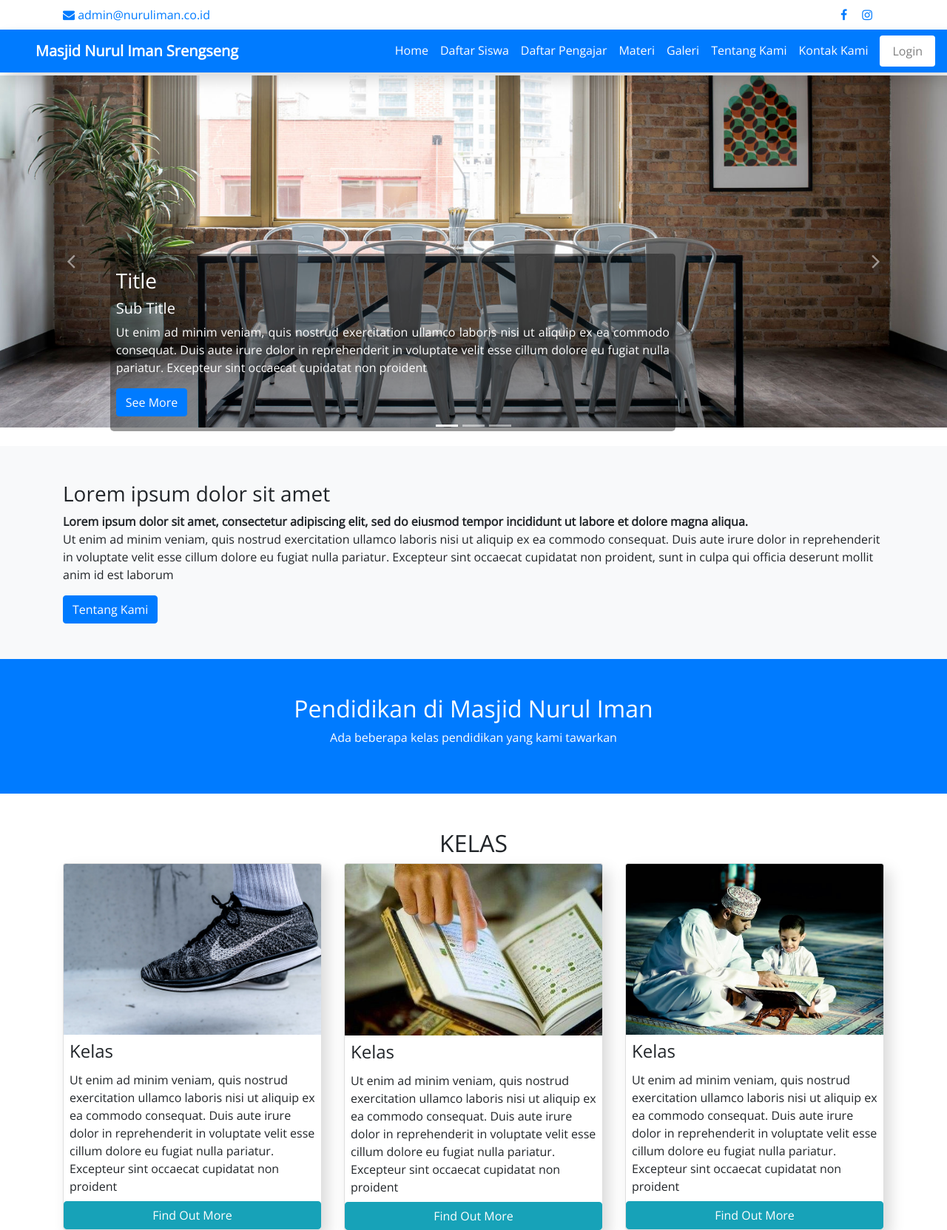
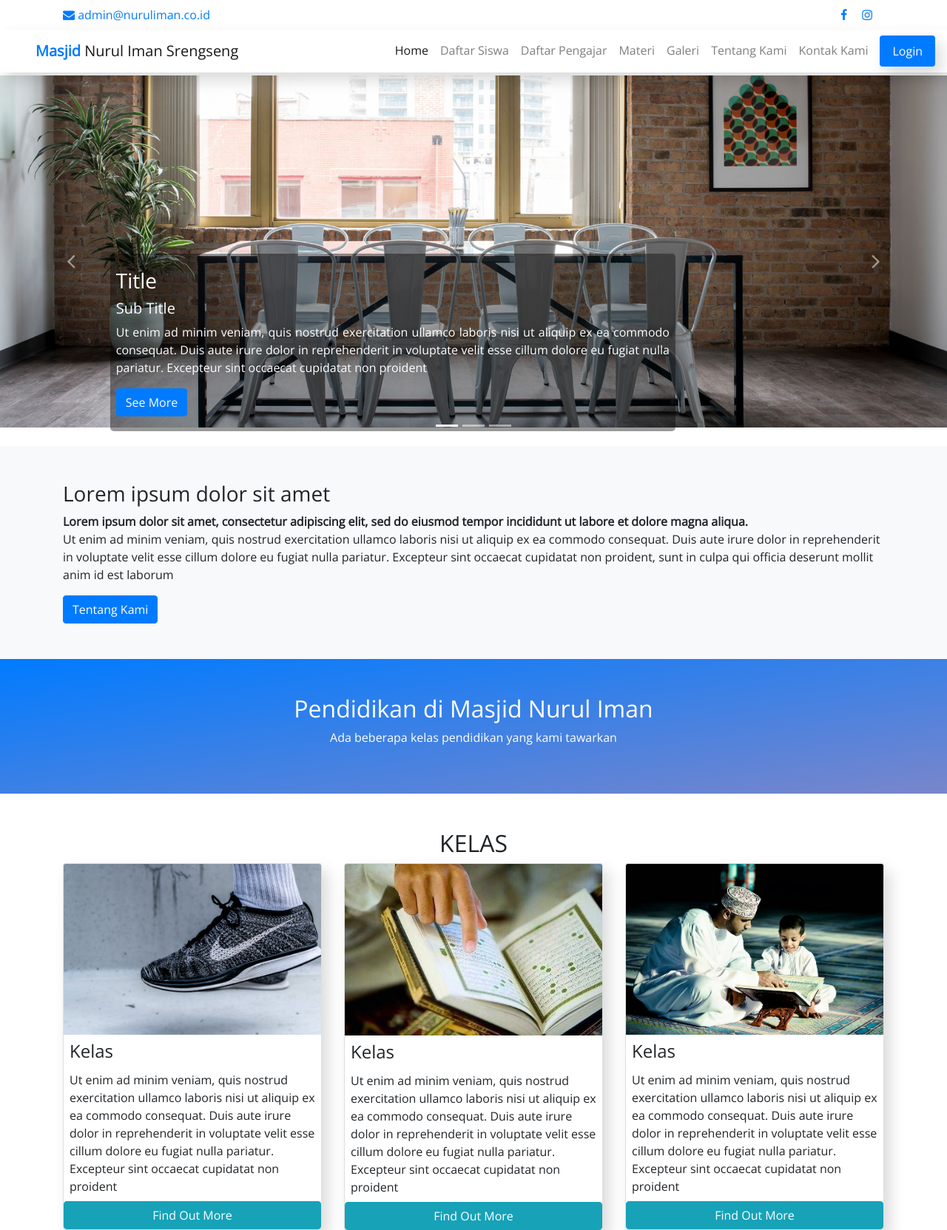
Before and after one commit to mrickymuliawan/web-nurul-iman, a CodeIgniter app: page /database/ in a window 1280 px wide. Shown: the top 1663 px of the page at 74% size. Run offline with CodeIgniter, Linux system fonts and the light colour scheme; some libraries are stand-ins or nearby versions.

Commit message:
finishing home page

```diff
--- a/application/views/layouts/page_layout.php
+++ b/application/views/layouts/page_layout.php
@@ -35,9 +35,11 @@
     </div>
 
 
-	<nav class="navbar navbar-expand-lg navbar-light bg-primary sticky-top pl-5 mb-1 hover-shadow">
+	<nav class="navbar navbar-expand-lg navbar-light bg-white sticky-top pl-5 mb-1 hover-shadow">
 
-      <a class="navbar-brand text-white" href="<?= base_url('') ?>"><strong>Masjid Nurul Iman Srengseng</strong></a>
+      <a class="navbar-brand" href="<?= base_url('') ?>">
+      <strong class="text-primary">Masjid</strong> <span>Nurul Iman Srengseng</span>
+      </a>
       <button class="navbar-toggler" type="button" data-toggle="collapse" data-target="#navbarSupportedContent" aria-controls="navbarSupportedContent" aria-expanded="false" aria-label="Toggle navigation">
         <span class="navbar-toggler-icon"></span>
       </button>
@@ -45,28 +47,28 @@
       <div class="collapse navbar-collapse" id="navbarSupportedContent">
         <ul class="navbar-nav ml-auto">
           <li class="nav-item active">
-            <a class="nav-link text-white" href="<?= base_url('') ?>">Home</a>
+            <a class="nav-link " href="<?= base_url('') ?>">Home</a>
           </li>
            <li class="nav-item">
-            <a class="nav-link text-white" href="<?= base_url('#') ?>">Daftar Siswa</a>
+            <a class="nav-link " href="<?= base_url('#') ?>">Daftar Siswa</a>
           </li>
           <li class="nav-item">
-            <a class="nav-link text-white" href="<?= base_url('#') ?>">Daftar Pengajar</a>
+            <a class="nav-link " href="<?= base_url('#') ?>">Daftar Pengajar</a>
           </li>
           <li class="nav-item">
-            <a class="nav-link text-white" href="<?= base_url('#') ?>">Materi</a>
+            <a class="nav-link " href="<?= base_url('#') ?>">Materi</a>
           </li>
           <li class="nav-item">
-            <a class="nav-link text-white" href="<?= base_url('#') ?>">Galeri</a>
+            <a class="nav-link " href="<?= base_url('#') ?>">Galeri</a>
           </li>
           <li class="nav-item">
-            <a class="nav-link text-white" href="<?= base_url('#') ?>">Tentang Kami</a>
+            <a class="nav-link " href="<?= base_url('#') ?>">Tentang Kami</a>
           </li>
           <li class="nav-item">
-            <a class="nav-link text-white" href="<?= base_url('#') ?>">Kontak Kami</a>
+            <a class="nav-link " href="<?= base_url('#') ?>">Kontak Kami</a>
           </li>
           <li class="nav-item ml-2">
-            <a class="nav-link btn bg-white px-3 box-shadow" href="<?= base_url('admin') ?>">Login</a>
+            <a class="nav-link btn bg-primary text-white px-3 hover-shadow" href="<?= base_url('admin') ?>">Login</a>
           </li>
         </ul>
 
--- a/application/views/page/home_v.php
+++ b/application/views/page/home_v.php
@@ -56,7 +56,7 @@
 </div><!-- /.container -->
 </section>
 
-<section class="bg-primary text-white mb-5 py-5">
+<section class="bg-gradient text-white mb-5 py-5">
 <div class="container">
   <div class="row">
     <div class="col-md-8 mx-auto text-center">
@@ -115,7 +115,7 @@
       </div>
 
       <br />
-      <a href="<?=base_url("news")?>" class="btn btn-info float-right">Show All Kegiatan</a>
+      <a href="<?=base_url("news")?>" class="btn btn-info float-right hover-shadow">Show All Kegiatan</a>
     </div><!-- /.col-md-6 -->
     <div class="col-md-6">
       <h2 class="text-center">LATEST MATERI</h2>
@@ -130,7 +130,7 @@
         <?php } ?>
       </ul>
       <br />
-      <a href="<?=base_url("regulation")?>" class="btn btn-info float-right">Show All Materi</a>
+      <a href="<?=base_url("regulation")?>" class="btn btn-info float-right hover-shadow">Show All Materi</a>
     </div><!-- /.col-md-6 -->
   </div><!-- /.row -->
 </div><!-- /.container -->
@@ -141,20 +141,20 @@
   <h2 class="">PENDAFTARAN</h2>
   <!-- <p>Jobs Offer</p> -->
   <hr />
-  <div class="row">
+  <div class="row hover-shadow">
     <div class="col-md-6 p-4 bg-light text-dark">
       <h4><?= ucwords("siswa") ?></h4>
       <p class="text-muted">
         <?= "Ut enim ad minim veniam, quis nostrud exercitation ullamco laboris nisi ut aliquip ex ea commodo consequat. Duis aute irure dolor in reprehenderit in voluptate velit esse cillum dolore eu fugiat nulla pariatur. Excepteur sint occaecat cupidatat non proident" ?>
       </p>
-      <a href="<?=base_url("#")?>" class="btn btn-primary">Daftar</a>
+      <a href="<?=base_url("#")?>" class="btn btn-primary hover-shadow">Daftar</a>
     </div>
     <div class="col-md-6 p-4 bg-light text-dark">
       <h4><?= ucwords("pengajar") ?></h4>
       <p class="text-muted">
         <?= "Ut enim ad minim veniam, quis nostrud exercitation ullamco laboris nisi ut aliquip ex ea commodo consequat. Duis aute irure dolor in reprehenderit in voluptate velit esse cillum dolore eu fugiat nulla pariatur. Excepteur sint occaecat cupidatat non proident" ?>
       </p>
-      <a href="<?=base_url("#")?>" class="btn btn-primary">Daftar</a>
+      <a href="<?=base_url("#")?>" class="btn btn-primary hover-shadow">Daftar</a>
     </div>
   </div>
 </div><!-- /.container -->
--- a/assets/css/page-style.css
+++ b/assets/css/page-style.css
@@ -51,6 +51,6 @@ body{
 .bg-softorange{
 	background: #F5CBA7;
 }
-.bg-red{
-	background: #D35400;
+.bg-gradient{
+	background: linear-gradient(to bottom right, #007bff, #7986CB);
 }
```
